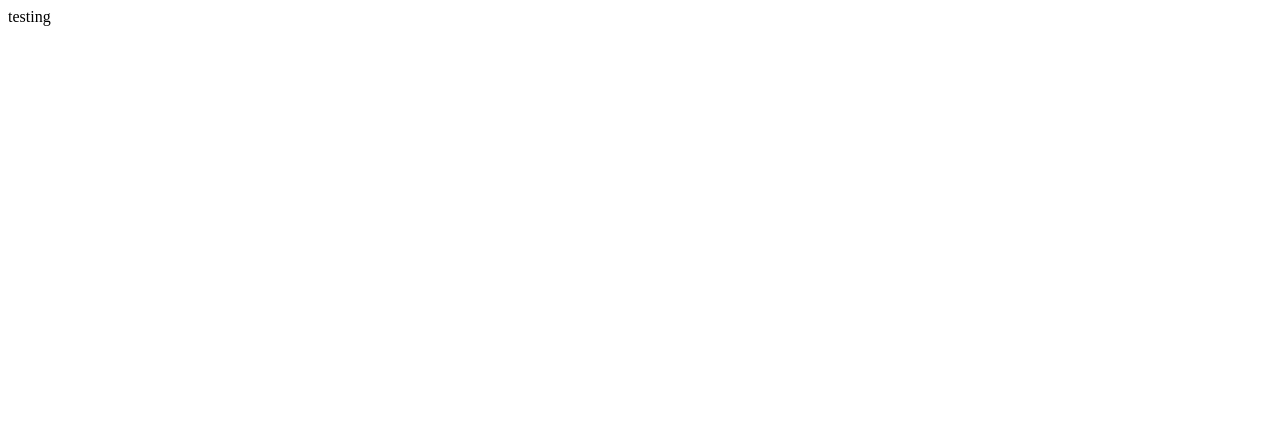
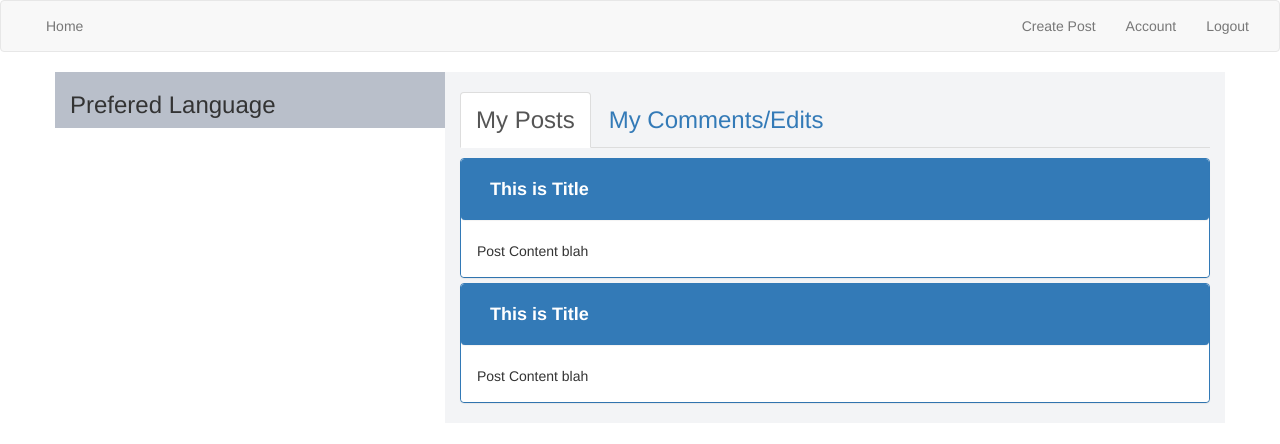
Before and after one commit to billywongstuy/SoftDevFall-FP-ChenY_TitenskyJ_WongB_ZhangH, a Flask app: page /account in a window 1280 px wide. Before the commit the part shown is almost empty. Shown: the top 444 px of the page. Run offline with Flask 2, Linux system fonts and the light colour scheme; a user stored in the database is signed in; some libraries are stand-ins or nearby versions.

Commit message:
finish account.html, add radio buttons to homepage, fixed little bug

```diff
--- a/app.py
+++ b/app.py
@@ -94,7 +94,10 @@ def makeEdit():
 def account():
     if not 'username' in session:
         return redirect("/")
-    return render_template("test.html")
+    #Example of array
+    posts=[["username",0,"This is Title","Post Content blah","language"],["username",0,"This is Title","Post Content blah","language"]]
+    comments=[["Post title","comment content",0],["Post title","comment content",1],["Post title","comment content",2]]
+    return render_template("account.html",posts=posts,comments=comments)
 
 @app.route("/createPost")
 def createPost():
@@ -111,4 +114,5 @@ def writePost():
 
 if __name__ == "__main__":
     app.debug = True
-    app.run(host=os.getenv('IP', '0.0.0.0'),port=int(os.getenv('PORT', 8080)))
+#    app.run(host=os.getenv('IP', '0.0.0.0'),port=int(os.getenv('PORT', 8080)))
+    app.run()
--- /dev/null
+++ b/templates/account.html
@@ -0,0 +1,58 @@
+{% extends "home.html" %}
+
+{% block leftContainer %}
+Prefered Language
+{% endblock %}
+
+{% block languages %}
+{% endblock %}
+
+{% block rightContainer %}
+<ul class="nav nav-tabs">
+  <li class="active"><a data-toggle="tab" href="#myPost">My Posts</a></li>
+  <li><a data-toggle="tab" href="#myComment">My Comments/Edits</a></li>
+</ul>
+{% endblock %}
+
+{% block panelContent %}
+<div class="tab-content">
+  <div id="myPost" class="tab-pane fade in active">
+    <div class="panel-group">
+      {% for post in posts %}
+      <div class="panel panel-primary">
+	<div class="panel panel-heading">
+	  <form id="p{{post[1]}}" action="/viewPost" method="POST">
+	    <input type="hidden" value="{{post[1]}}" name="a">
+	    <button class="btn btn-link" role="link" type="submit">{{post[2]}}</button>
+	  </form>
+	</div>
+	<div class="panel panel-body">{{post[3]}}</div>
+      </div>
+      {% endfor %}
+    </div>
+  </div>
+
+  <div id="myComment" class="tab-pane fade">
+    <!-- Need:
+	 title of original post
+	 Comment content
+	 Something to link to original post
+      -->
+    <div class="panel-group">
+      {% for comment in comments %}
+      <div class="panel panel-primary">
+	<div class="panel panel-heading">
+	  <form id="c{{comment[2]}}" action="/viewPost" method="POST">
+	    <input type="hidden" value="{{comment[2]}}" name="a">
+	    <button class="btn btn-link" role="link" type="submit">{{comment[0]}}</button>
+	  </form>
+	</div>
+	<div class="panel panel-body">
+	  {{comment[1]}}
+	</div>
+      </div>
+      {% endfor %}
+    </div>
+  </div>
+</div>
+{% endblock %}
--- a/templates/home.html
+++ b/templates/home.html
@@ -12,10 +12,38 @@
 <div class="container">
   <div class="row">
     <div class="col-xs-4 leftPanel">
-      <h3>Posts Language</h3>
+      <h3>
+	{% block leftContainer %}
+	Posts Language
+	{% endblock %}
+      </h3>
+      {% block languages %}
+      <form>
+	<div class="radio">
+	  <label><input type="radio" value="english" name="lang">English</label>
+	</div>
+	<div class="radio">
+	  <label><input type="radio" value="Italian" name="lang">Italian</label>
+	</div>
+	<div class="radio">
+	  <label><input type="radio" value="French" name="lang">French</label>
+	</div>
+	<div class="radio">
+	  <label><input type="radio" value="Russian" name="lang">Russian</label>
+	</div>
+	<div class="radio">
+	  <label><input type="radio" value="Korean" name="lang">Korean</label>
+	</div>
+      </form>
+	{% endblock %}
     </div>
     <div class="col-xs-8 rightPanel">
-      <h3>Posts</h3>
+      <h3>
+	{% block rightContainer %}
+	Posts
+	{% endblock %}
+      </h3>
+      {% block panelContent %}
       <div class="panel-group">
 	{% for post in posts %}
 	<div class="panel panel-primary">
@@ -31,11 +59,10 @@
 	  </div>
 	</div>
 	<br><br>
-
-
 	{% endfor %}
       </div>
-    </div>
+      {% endblock %}
+      </div>
   </div>
 </div>
 {% endblock %}
```
Also changed, not shown: templates/viewPost.html (+1 -18 lines).
